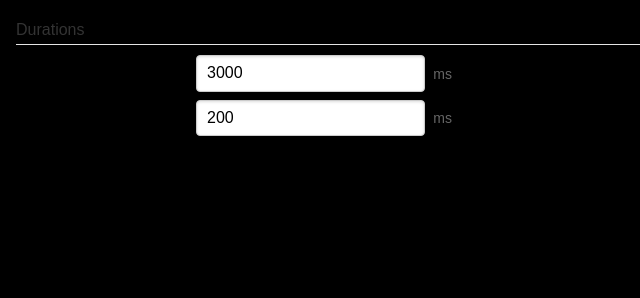
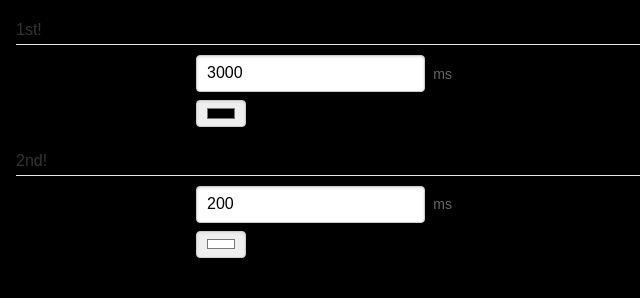
Before and after one commit to chacham/blinker, a plain HTML site: page index.html in a window 1280 px wide. Shown: the whole page, without its empty margins (0-640 px from the left). Drawn offline with nearby package versions, Linux system fonts and the light colour scheme.

Commit message:
Refactor with vue and add color selector
Resolve #1

```diff
--- a/blinker.js
+++ b/blinker.js
@@ -1,42 +1,32 @@
-class Blinker {
-    constructor() {
-        this.durations = [100, 100];
-        this.colors = ['black', 'white'];
-        this.bodyElement = document.querySelector("body");
-    }
-
-    runBlink() {
-        if (!Number(this.durations.length) || Number(this.durations.length) <= 0) {
-            console.error('Invalid durations');
-            return;
-        }
-        this.blinkTimeoutLoop(0);
-    }
-
-    setBgColor(index) {
-        const curColor = this.colors[index % this.colors.length];
-        this.bodyElement.style.background = curColor;
-    }
-
-    blinkTimeoutLoop(index) {
-        this.setBgColor(index);
-        const duration = this.durations[index];
-        setTimeout(() => {
-            const nextIndex = (index + 1) % this.durations.length;
-            this.blinkTimeoutLoop(nextIndex);
-        }, duration);
-    }
-}
-
-const blinker = new Blinker();
-
-function updateDuration() {
-    const durations = [
-        Number(document.querySelector("#duration-input-01").value) || 0,
-        Number(document.querySelector("#duration-input-02").value) || 0,
-    ];
-    blinker.durations = durations;
-}
-
-updateDuration()
-blinker.runBlink();
+const app = new Vue({
+    el: '#app',
+    data: {
+        currentIndex: 0,
+        currentColor: 'white',
+        items: [
+            { duration: 3000, color: '#000000' },
+            { duration: 200, color: '#FFFFFF' },
+        ],
+    },
+    methods: {
+        getIndexTitle(index) {
+            if ([11, 12, 13].includes(index)) return `${index}th!`;
+            const last = index % 10;
+            if (last == 1) return `${index}st!`;
+            if (last == 2) return `${index}nd!`;
+            if (last == 3) return `${index}rd!`;
+            return `${index}th!`
+        },
+        blink() {
+            const currentItem = this.items[this.currentIndex];
+            this.currentColor = currentItem.color;
+            setTimeout(() => {
+                this.currentIndex = (this.currentIndex + 1) % this.items.length;
+                this.blink();
+            }, currentItem.duration);
+        },
+    },
+    mounted() {
+        this.blink();
+    },
+})
--- a/index.html
+++ b/index.html
@@ -6,24 +6,23 @@
     <title>Blinker</title>
 </head>
 <body>
-    <form class="pure-form pure-form-aligned">
-        <fieldset>
-            <legend>Durations</legend>
+    <div id="app" v-bind:style="{ 'background-color': currentColor }">
+        <form id="main-form" class="pure-form pure-form-aligned">
+            <fieldset v-for="(item, i) in items">
+                <legend>{{ getIndexTitle(i + 1) }}</legend>
                 <div class="pure-control-group">
-                <label for="first-duration">First color duration</label>
-                <input type="number" name="duration-input" id="duration-input-01" placeholder="duraion in ms" value="3000"
-                    onchange="updateDuration()" />
+                    <label :for="`item-duration-${i}`">Duration</label>
+                    <input type="number" :id="`item-duration-${i}`" placeholder="duration in ms" v-model="item.duration" />
                     <span class="pure-form-message-inline">ms</span>
                 </div>
-
                 <div class="pure-control-group">
-                <label for="second-duration">Second color duration</label>
-                <input type="number" name="duration-input" id="duration-input-02" placeholder="duraion in ms" value="200"
-                    onchange="updateDuration()" />
-                <span class="pure-form-message-inline">ms</span>
+                    <label :for="`item-color-${i}`">Color</label>
+                    <input type='color' :id="`item-color-${i}`" placeholder="color"  v-model="item.color" />
                 </div>
             </fieldset>
         </form>
+    </div>
+    <script src="https://cdn.jsdelivr.net/npm/vue@2.6/dist/vue.js"></script>
+    <script src="blinker.js" defer></script>
 </body>
-<script src="blinker.js"></script>
 </html>
--- a/style.css
+++ b/style.css
@@ -1,4 +1,11 @@
-body {
+html, body {
+    height: 100%;
+}
+
+#app {
+    min-height: 100%;
+}
+
+#main-form {
     padding: 1em;
-    background-color: black;
 }
```
Lines whose indentation alone changed are shown as unchanged.
